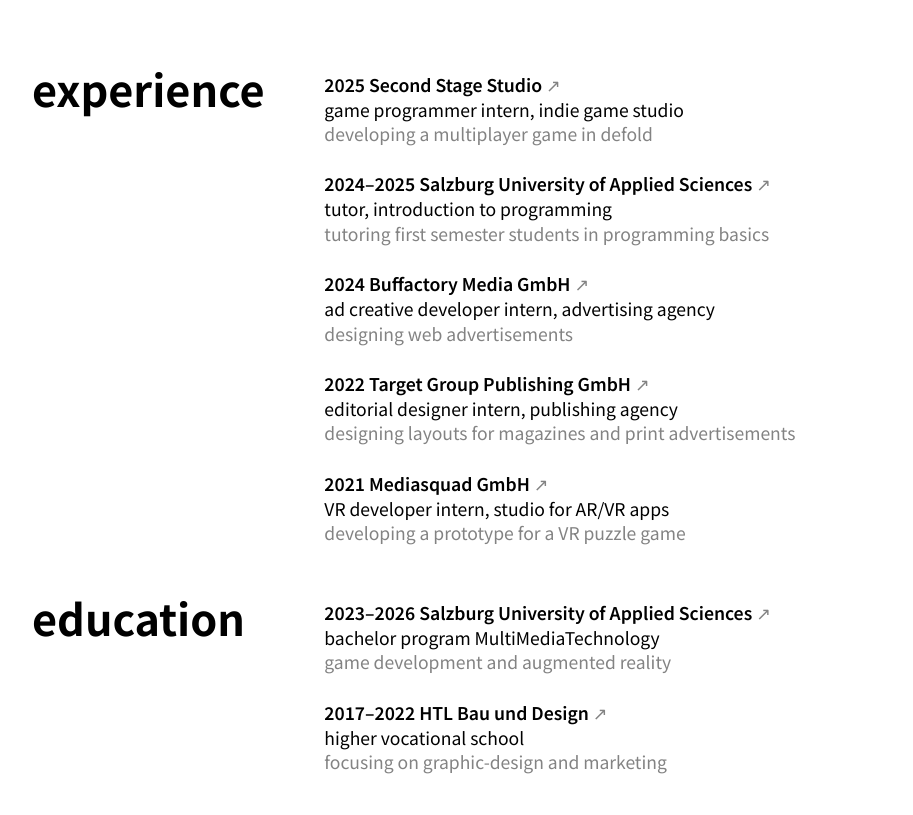
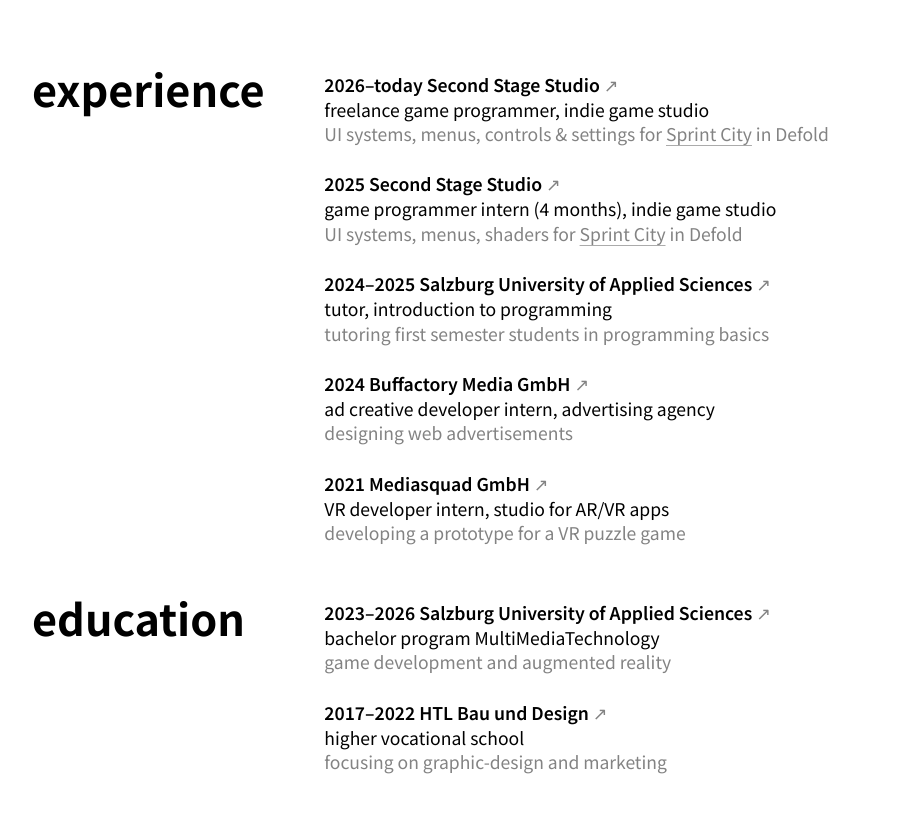
Before and after one commit to leoschweiger/leoschweiger-com, an Astro site: page /about in a window 1280 px wide. Shown: the part 1126-1941 px from the top of the page, without its empty margins (183-1096 px from the left). Built offline with nearby package versions, Linux system fonts and the light colour scheme; Astro itself is replaced by a stand-in of ours.

Commit message:
updated experience

```diff
--- a/src/components/ExperienceEntry.astro
+++ b/src/components/ExperienceEntry.astro
@@ -9,13 +9,31 @@ const { doing } = Astro.props;
 ---
 
 <span class="bigtext">
-    {to - from > 0 ? from + "–" + to : from || to} {company}
-    <a href={link} target="_blank" style="text-decoration: none">&#x2197;&#xFE0E;</a>
+    {
+        typeof to === "string"
+            ? `${from}–${to}`
+            : to > from
+              ? `${from}–${to}`
+              : from || to
+    }
+    {company}
+    <a href={link} target="_blank" style="text-decoration: none"
+        >&#x2197;&#xFE0E;</a
+    >
 </span>
 <br />
-{position && companyKind
-    ? `${position}, ${companyKind}`
-    : position || companyKind}
-{doing ? <br /> <span class="gray">{doing}</span> : ""}
+{
+    position && companyKind
+        ? `${position}, ${companyKind}`
+        : position || companyKind
+}
+{
+    doing && (
+        <>
+            <br />
+            <span class="gray simple-link" set:html={doing} />
+        </>
+    )
+}
 <br />
 <br />
--- a/src/pages/about.astro
+++ b/src/pages/about.astro
@@ -121,13 +121,21 @@ import { email, links } from "../scripts/config.js";
 
             <p>
                 <ExperienceEntry
-                    from={2025}
-                    to={2025}
+                    from={2026}
+                    to={"today"}
                     company="Second Stage Studio"
-                    position="game programmer intern"
+                    position="freelance game programmer"
                     companyKind="indie game studio"
                     link="https://secondstage.studio/"
-                    doing="developing a multiplayer game in defold"
+                    doing="UI systems, menus, controls & settings for <a href='https://store.steampowered.com/app/4191250/Sprint_City/' target='_blank' rel='noopener noreferrer'>Sprint City</a> in Defold"
+                />
+                <ExperienceEntry
+                    from={2025}
+                    company="Second Stage Studio"
+                    position="game programmer intern (4 months)"
+                    companyKind="indie game studio"
+                    link="https://secondstage.studio/"
+                    doing="UI systems, menus, shaders for <a href='https://store.steampowered.com/app/4191250/Sprint_City/' target='_blank' rel='noopener noreferrer'>Sprint City</a> in Defold"
                 />
                 <ExperienceEntry
                     from={2024}
@@ -140,25 +148,22 @@ import { email, links } from "../scripts/config.js";
                 />
                 <ExperienceEntry
                     from={2024}
-                    to={2024}
                     company="Buffactory Media GmbH"
                     position="ad creative developer intern"
                     companyKind="advertising agency"
                     link="https://buffactory.com/"
                     doing="designing web advertisements"
                 />
-                <ExperienceEntry
+                <!-- <ExperienceEntry
                     from={2022}
-                    to={2022}
                     company="Target Group Publishing GmbH"
                     position="editorial designer intern"
                     companyKind="publishing agency"
                     link="http://www.target-group.at/"
                     doing="designing layouts for magazines and print advertisements"
-                />
+                /> -->
                 <ExperienceEntry
                     from={2021}
-                    to={2021}
                     company="Mediasquad GmbH"
                     position="VR developer intern"
                     companyKind="studio for AR/VR apps"
@@ -167,7 +172,6 @@ import { email, links } from "../scripts/config.js";
                 />
                 <!-- <ExperienceEntry
                     from={2020}
-                    to={2020}
                     company="Spectrum Advertising Agency GmbH"
                     position="corporate-designer intern"
                     companyKind="marketing agency"
--- a/src/styles/typography.css
+++ b/src/styles/typography.css
@@ -205,6 +205,17 @@ header h3 {
     color: var(--gray);
 }
 
+.simple-link a {
+    transition: .1s;
+}
+
+.simple-link a:hover {
+    color: rgba(131, 131, 131, 0.7);
+    text-decoration-color: rgba(131, 131, 131, 0.7);
+    transform: translateY(0) !important;
+}
+
+
 /*mid*/
 @media only screen and (max-width: calc(750px)) {
 
```
